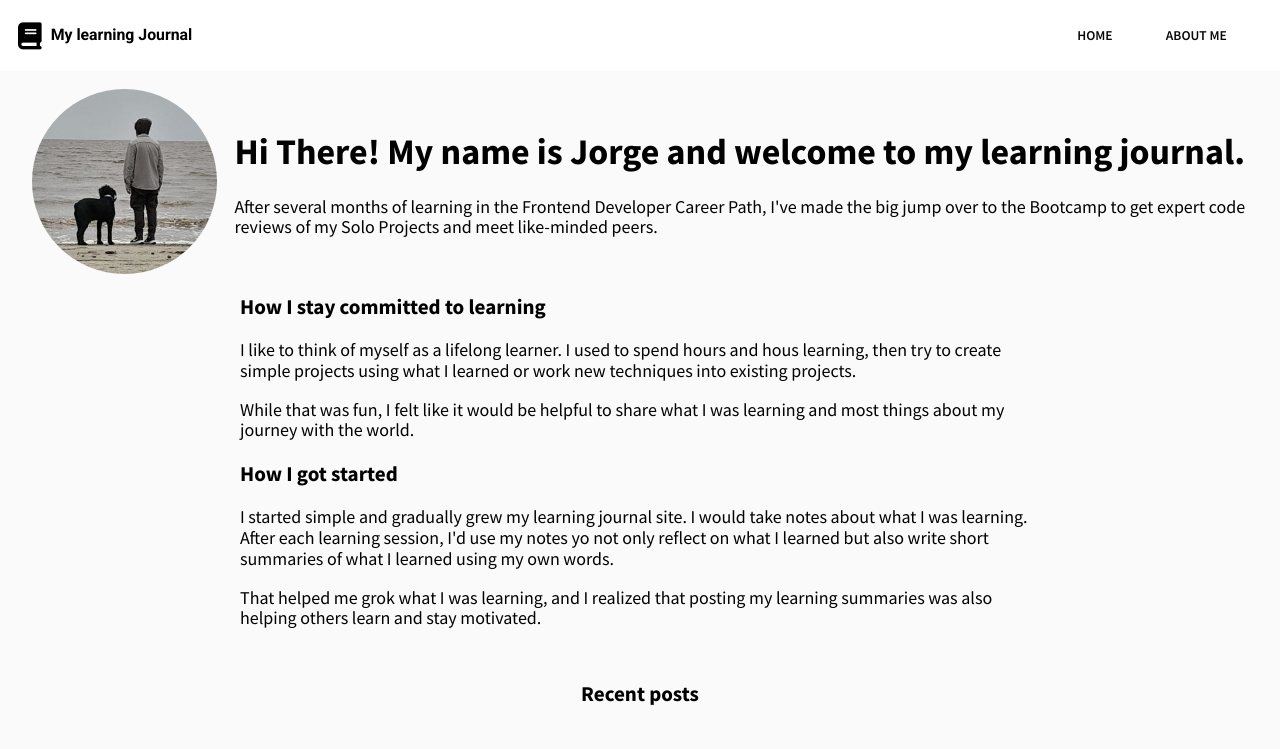
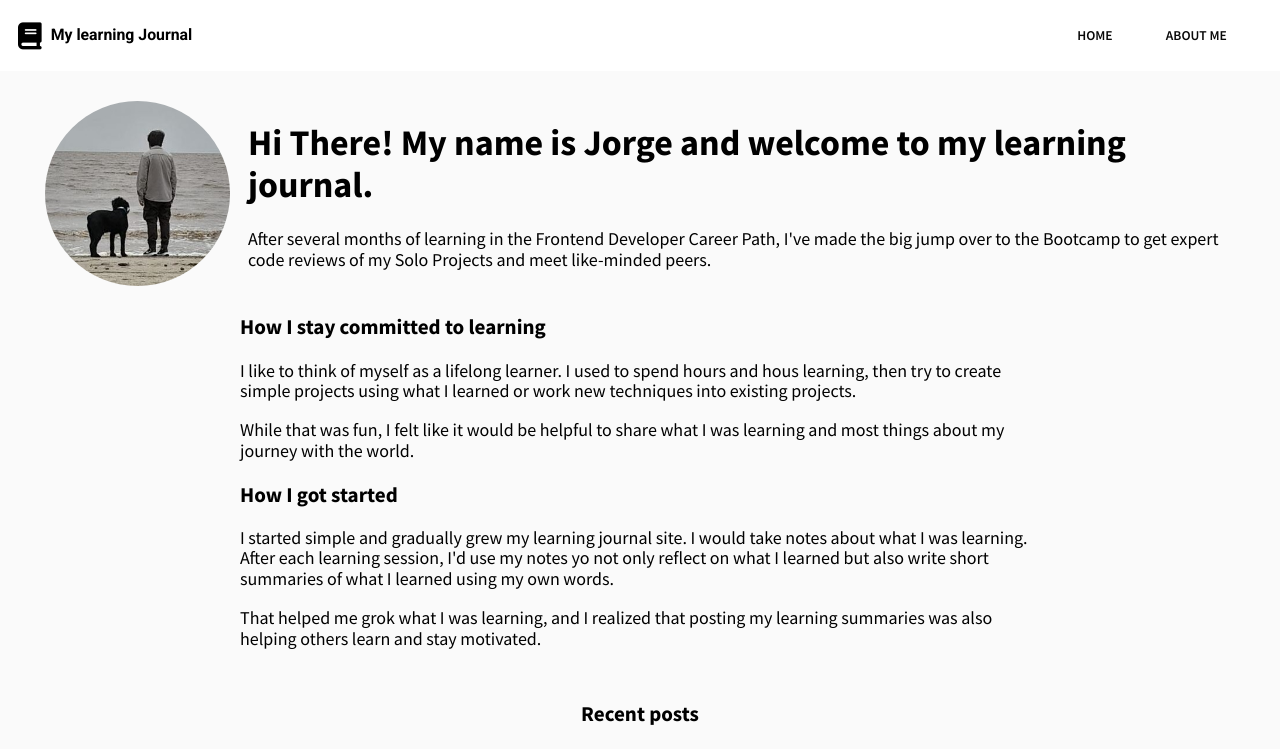
Before and after one commit to Madsiggi/Learning-Journal-Solo-Project, a plain HTML site: page pages/about.html in a window 1280 px wide. Shown: the top 749 px of the page. Drawn offline with nearby package versions, Linux system fonts and the light colour scheme.

Commit message:
Update style.css
fix margin profile section

```diff
--- a/style.css
+++ b/style.css
@@ -332,6 +332,7 @@ footer {
     grid-template-areas:
       "image text"
       "image text";
+    margin: 1.5em 2em;
   }
 }
 
```
